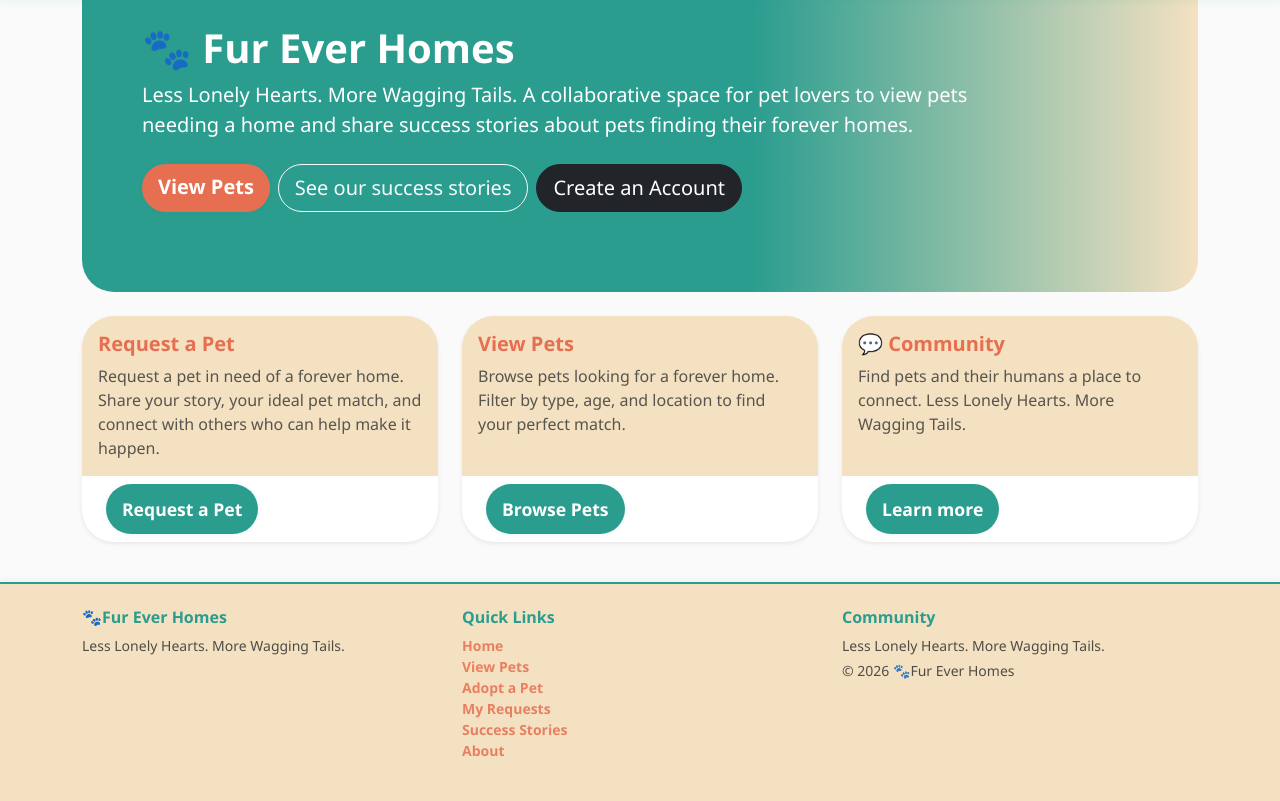
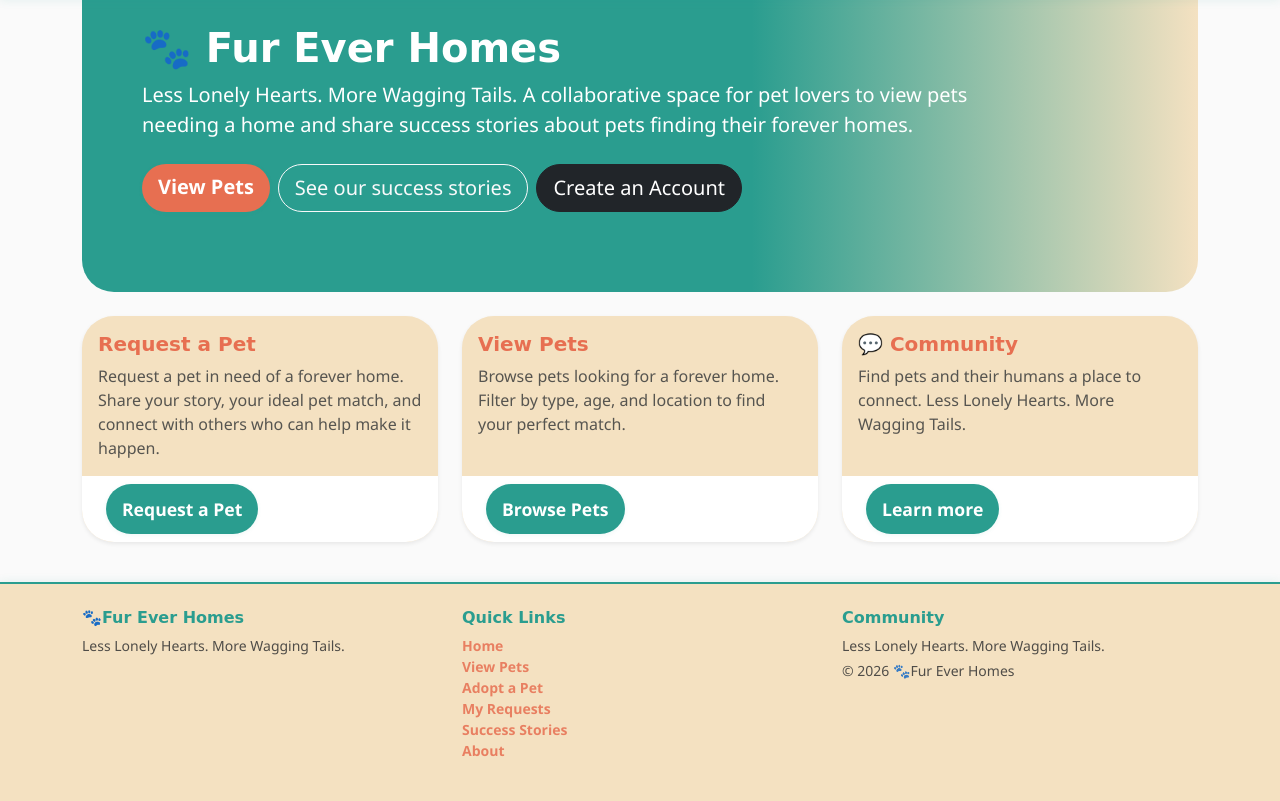
Before and after one commit to aimeelittle1708-hub/fur-ever-home, a Django app: page /about/ in a window 1280 px wide. Shown: the part 78-879 px from the top of the page. Run offline with Django 4.2, Linux system fonts and the light colour scheme.

Commit message:
update fonts

```diff
--- a/static/css/style.css
+++ b/static/css/style.css
@@ -1,3 +1,7 @@
+h1, h2, h3, h4, h5, h6 {
+    font-family: 'Bubblegum Sans', cursive !important;
+}
+@import url('https://fonts.googleapis.com/css2?family=Bubblegum+Sans&display=swap');
 .btn {
     border-radius: 2rem !important;
 }
@@ -181,6 +185,7 @@ body {
 h1, h2, h3, h4, h5, h6 {
     color: var(--primary);
     font-weight: 700;
+    font-family: 'Bubblegum Sans', cursive;
 }
 
 a {
```
